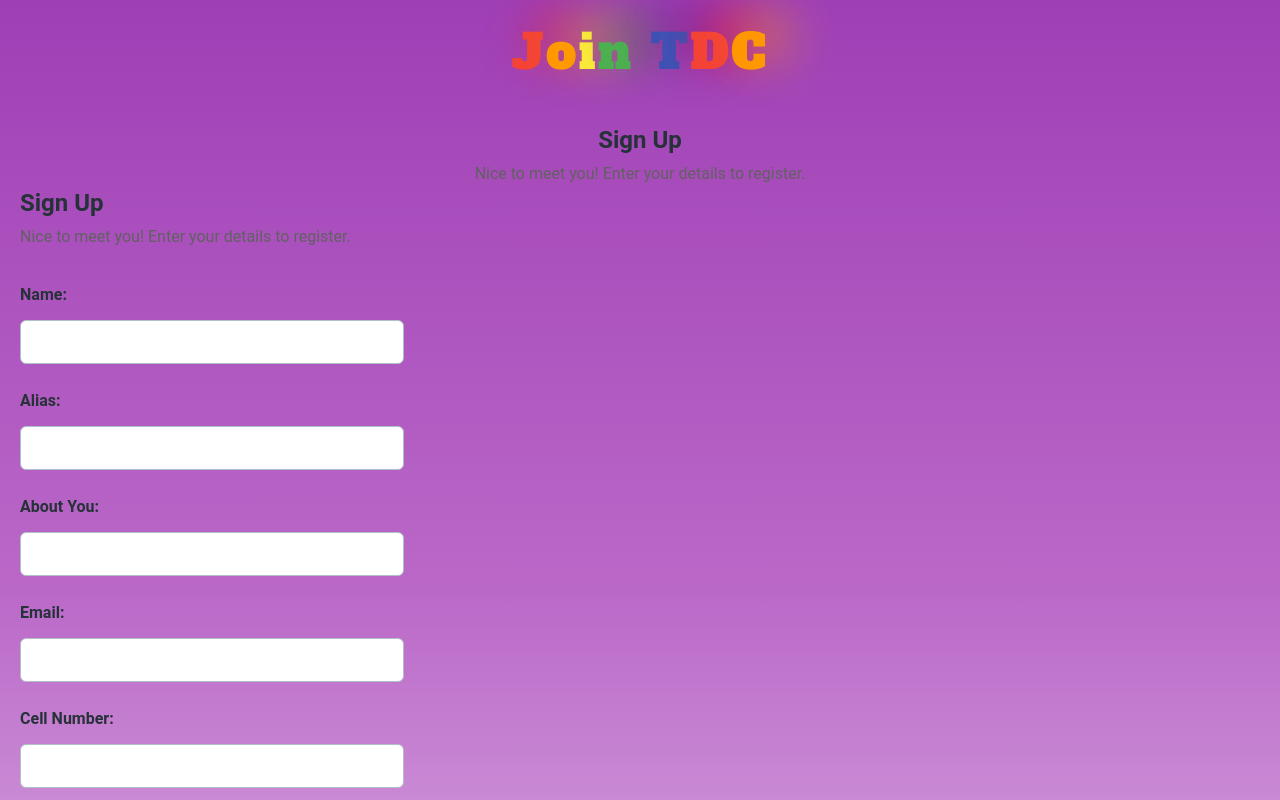
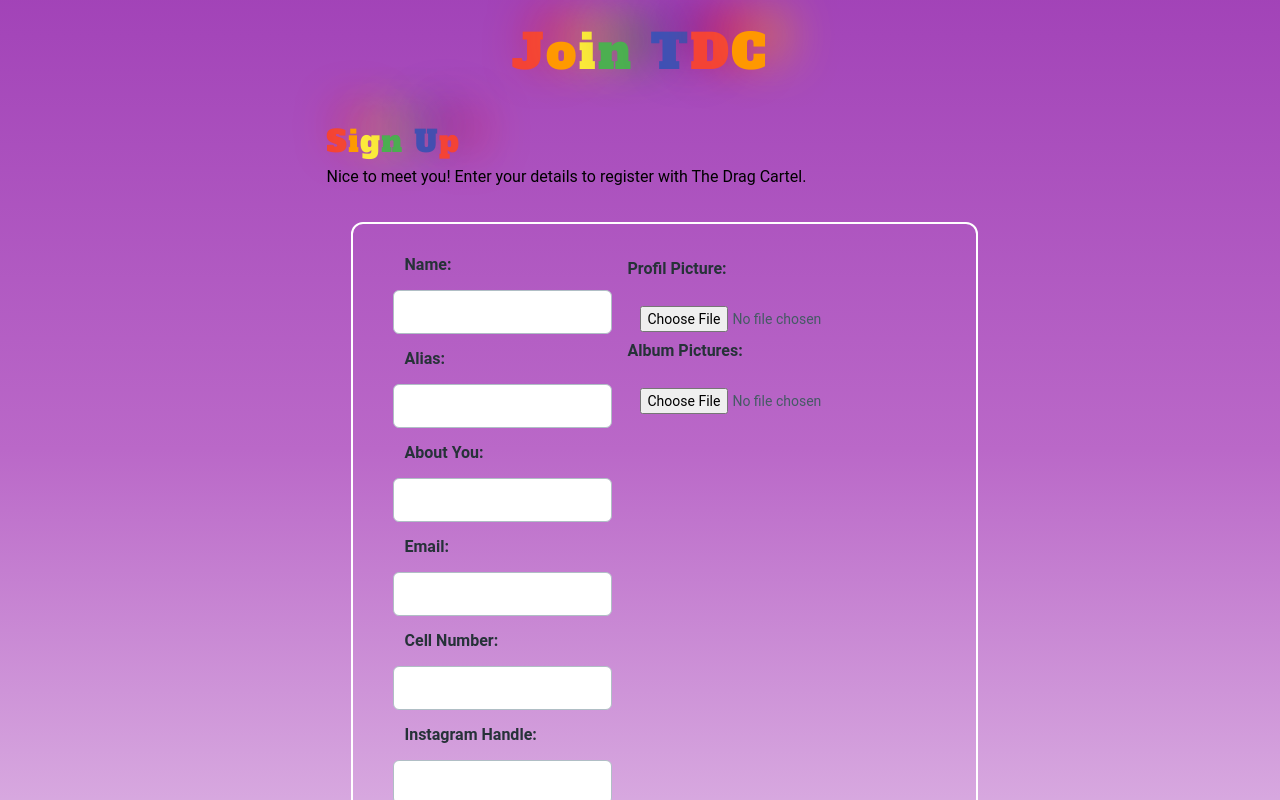
Before and after one commit to Leschismoreptyltd/TDC, a React (Vite) app: page /join in a window 1280 px wide. Shown: the part 380-1180 px from the top of the page. Built offline with nearby package versions, Linux system fonts and the light colour scheme; a web font is replaced by a local one.

Commit message:
Form spacing and arrangement improved. Got two columns with button below.

```diff
--- a/src/components/cards/CustomForm.jsx
+++ b/src/components/cards/CustomForm.jsx
@@ -5,28 +5,34 @@ import {
     Button,
     Typography,
   } from "@material-tailwind/react";
+  import HomePageHeading from "../fragments/HomePageHeading";
 const CustomForm = (props) => {
     const title = props.formTitle;
     const titleMessage = props.formMessage;
     const customFormObj = props.customFormObj;
-    const bgAndBorder = "file"? "bg-white":"bg-black"
 return(
     <>
+    <div className="flex w-full justify-center">
+
     <Card color="transparent" shadow={false}>
-      <Typography variant="h4" color="blue-gray">
-        {title}
-      </Typography>
-      <Typography color="gray" className="mt-1 font-normal">
+    <HomePageHeading heading ={title} size={3}/>
+      <Typography color="black" className="mt-1 font-normal">
         {titleMessage}
       </Typography>
-      <form className="mt-8 mb-2 w-80 max-w-screen-lg sm:w-96">
-        <div className="mb-1 flex flex-col gap-6">
-          { customFormObj.fieldNames.map((attribute, key) => (
-            <div key={key}>
+      <div className="flex mx-6 mt-8 mb-2 w-full border-white border-2 p-4 rounded-xl justify-center">
+        <div className="mb-1 w-3/8 gap-6 justify-center">
+          { customFormObj.fieldNames.map((attribute, key) => {
+            if (customFormObj.fieldTypes[key] !="file"){
+              return(
 
-                <Typography variant="h6" color="blue-gray" className="mb-3">
+              <div className="" key={key}>
+
+                <Typography variant="h6" color="blue-gray" className="m-3">
                   {attribute}
                 </Typography>
+                {
+
+                }
                 <Input
                   type={customFormObj.fieldTypes[key]}
                   size="lg"
@@ -37,34 +43,43 @@ return(
                   }}
                 />
               </div>
+              )
+            }
+            return null;
 
-          ))
+          })}
+        </div>
+
+        <div className="w-5/8 p-4 justify-items-center">
+          {customFormObj.fieldNames.map((attribute, key) => {
+            if(customFormObj.fieldTypes[key]==="file"){
+              return(
+                <div key={key}>
+
+                <Typography variant="h6" color="blue-gray" className="mb-3">
+                  {attribute}
+                </Typography>
+                {
 
                 }
-          {/* <Typography variant="h6" color="blue-gray" className="-mb-3">
-            {fieldName2}
-          </Typography>
                 <Input
+                  type={customFormObj.fieldTypes[key]}
                   size="lg"
-            placeholder="name@mail.com"
-            className=" !border-t-blue-gray-200 focus:!border-t-gray-900"
+                  placeholder={customFormObj.placeholders[key]}
+                  className={`${customFormObj.fieldTypes[key]==="file" ?"bg-transpatrent border-none" :"!border-t-blue-gray-200  focus:!border-t-gray-900 bg-white"}`}
                   labelProps={{
                     className: "before:content-none after:content-none",
                   }}
                 />
-          <Typography variant="h6" color="blue-gray" className="-mb-3">
-            {fieldName3}
-          </Typography>
-          <Input
-            type="password"
-            size="lg"
-            placeholder="********"
-            className=" !border-t-blue-gray-200 focus:!border-t-gray-900"
-            labelProps={{
-              className: "before:content-none after:content-none",
-            }}
-          /> */}
               </div>
+              )
+
+            }
+          })}
+        </div>
+
+      </div>
+      <div className="w-1/2 p-4 flex flex-col justify-items-center">
         <Checkbox
           label={
             <Typography
@@ -83,7 +98,7 @@ return(
           }
           containerProps={{ className: "-ml-2.5" }}
         />
-        <Button className="mt-6" fullWidth>
+        <Button className="w-1/2 mt-6" fullWidth>
           sign up
         </Button>
         <Typography color="gray" className="mt-4 text-center font-normal">
@@ -92,8 +107,9 @@ return(
             Sign In
           </a>
         </Typography>
-      </form>
+        </div>
     </Card>
+    </div>
     </>
 )
 }
--- a/src/components/views/JoinTDC.jsx
+++ b/src/components/views/JoinTDC.jsx
@@ -1,11 +1,10 @@
 import { useState } from "react"
 import HomePageHeading from "../fragments/HomePageHeading";
 import CustomForm from "../cards/CustomForm";
-import { Typography } from "@material-tailwind/react";
 const JoinTDC = () =>{
     //Custom Form setup
     const title = "Sign Up";
-    const titleMessage = "Nice to meet you! Enter your details to register.";
+    const titleMessage = "Nice to meet you! Enter your details to register with The Drag Cartel.";
     const fieldNames = [
         "Name:",
         "Alias:",
@@ -37,6 +36,7 @@ const JoinTDC = () =>{
             </div>
 
             {/* Form heading */}
+            {/*
             <div className="text-center">
                 <Typography variant="h4" color="blue-gray">
                     Sign Up
@@ -44,7 +44,7 @@ const JoinTDC = () =>{
                 <Typography color="gray" className="mt-1 font-normal">
                     Nice to meet you! Enter your details to register.
                 </Typography>
-            </div>
+            </div> */}
 
             {/* Card and Form */}
             <CustomForm
```
Lines whose indentation alone changed are shown as unchanged.
